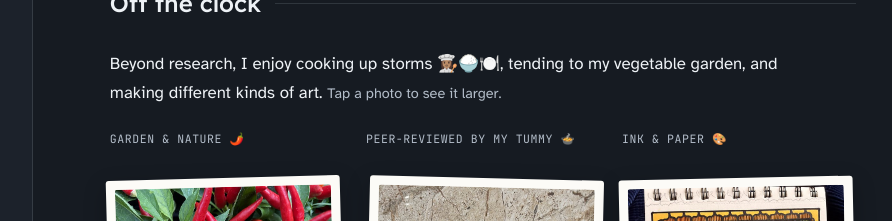
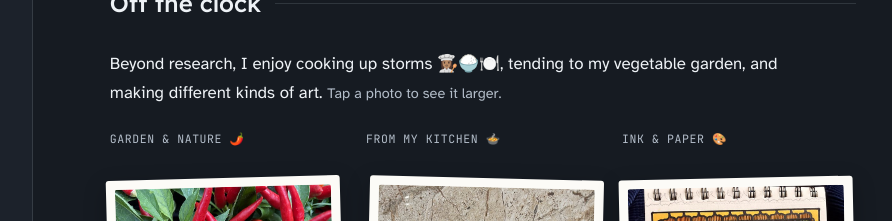
Before and after one commit to punya-aragula/punya-aragula.github.io, a plain HTML site: page index.html in a window 1280 px wide. Shown: the part 4080-4301 px from the top of the page, without its empty margins (267-1159 px from the left). Drawn offline with Linux system fonts and the light colour scheme.

Commit message:
Add files via upload

```diff
--- a/index.html
+++ b/index.html
@@ -249,7 +249,7 @@
           <a class="snap" href="photos/nature-bees.jpg" data-cap="learning to harvest honey"><img src="photos/nature-bees-sm.jpg" alt="Punya smiling in a white protective suit, holding up a frame covered in honeybees" loading="lazy" width="675" height="900"><span>learning to harvest honey</span></a>
         </div>
         <div class="shelf-col">
-          <p class="shelf-label">Peer-reviewed by my tummy 🍲</p>
+          <p class="shelf-label">From my kitchen 🍲</p>
           <a class="snap" href="photos/food-thali-1.jpg" data-cap="kitchen experiment no. 3⁴"><img src="photos/food-thali-1-sm.jpg" alt="A steel plate of rice, chickpeas, curry and a vegetable side, in the sun" loading="lazy" width="675" height="900"><span>kitchen experiment no. 3⁴</span></a>
           <a class="snap" href="photos/food-plate-colour.jpg" data-cap="kitchen experiment no. 2⁸"><img src="photos/food-plate-colour-sm.jpg" alt="A steel plate with chickpeas, okra, a white vegetable side and golden fried dumplings on a deep red cloth" loading="lazy" width="675" height="900"><span>kitchen experiment no. 2⁸</span></a>
         </div>
```
